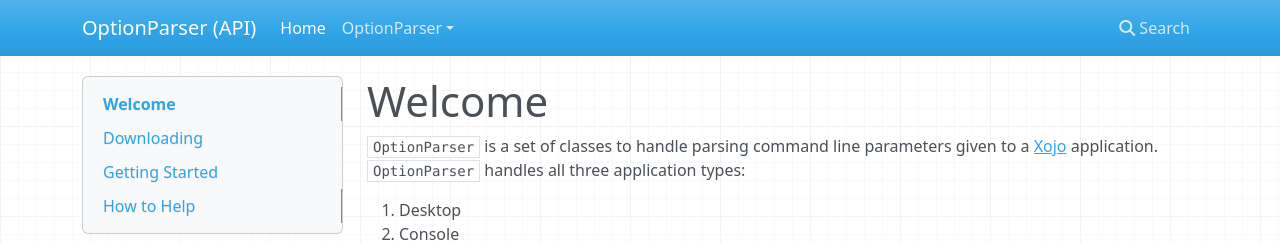
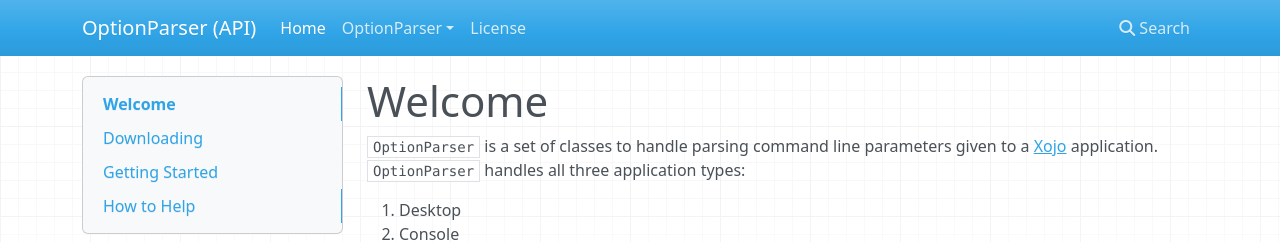
Before and after one commit to jcowgar/xojo-option-parser, an MkDocs documentation site: the page built from docs/docs/index.md, in a window 1280 px wide. Shown: the top 242 px of the page. Built offline with MkDocs 1.6.1, drawn with Linux system fonts in a browser that asks for light colours; nearby versions of some CDN libraries; old or Windows-style settings are respelled for this version of MkDocs.

Commit message:
Updated README and added LICENSE to gh-pages

```diff
--- a/docs/mkdocs.yml
+++ b/docs/mkdocs.yml
@@ -15,3 +15,4 @@
 - ['OptionParser/OptionParserException.md', 'OptionParser', 'OptionParserException']
 - ['OptionParser/OptionMissingKeyException.md', 'OptionParser', 'OptionMissingKeyException']
 - ['OptionParser/OptionUnrecognizedKeyException.md', 'OptionParser', 'OptionUnrecognizedKeyException']
+- ['LICENSE.md', 'License']
```
Also changed, not shown: README.md.
